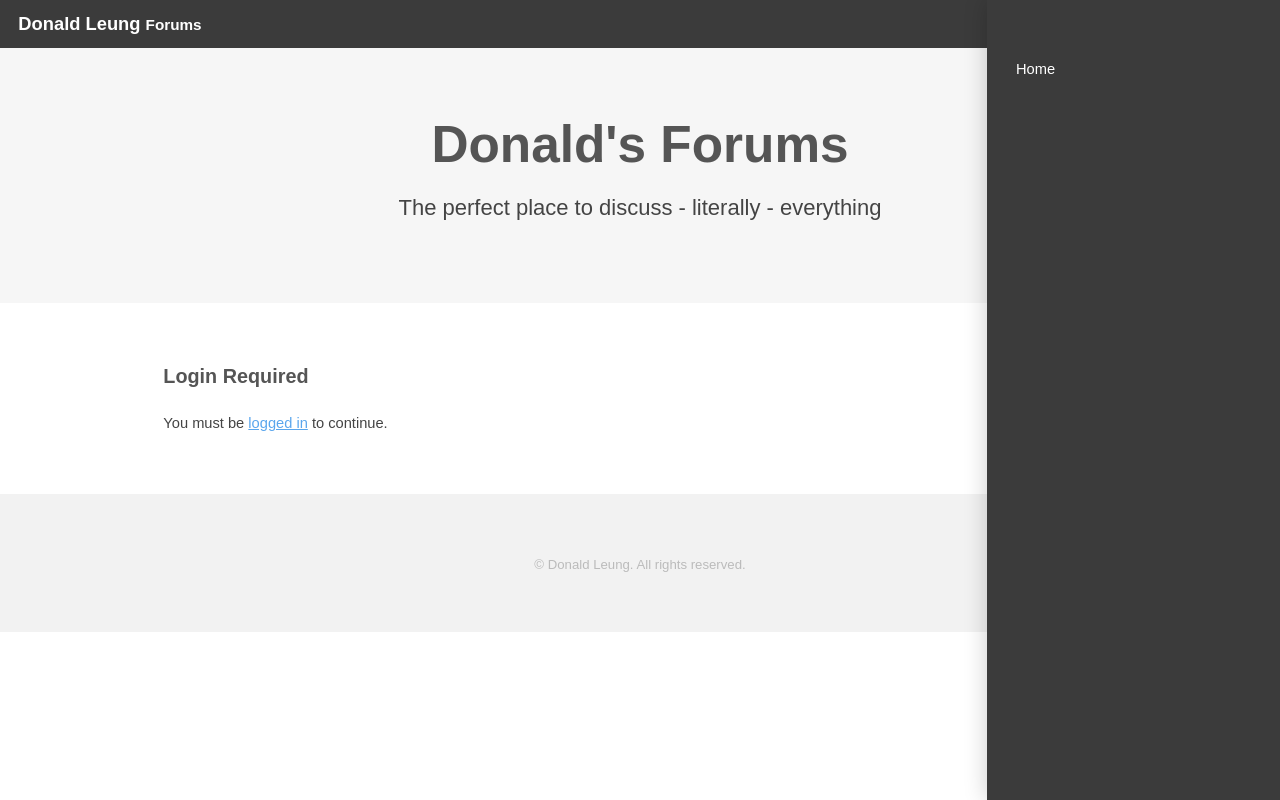
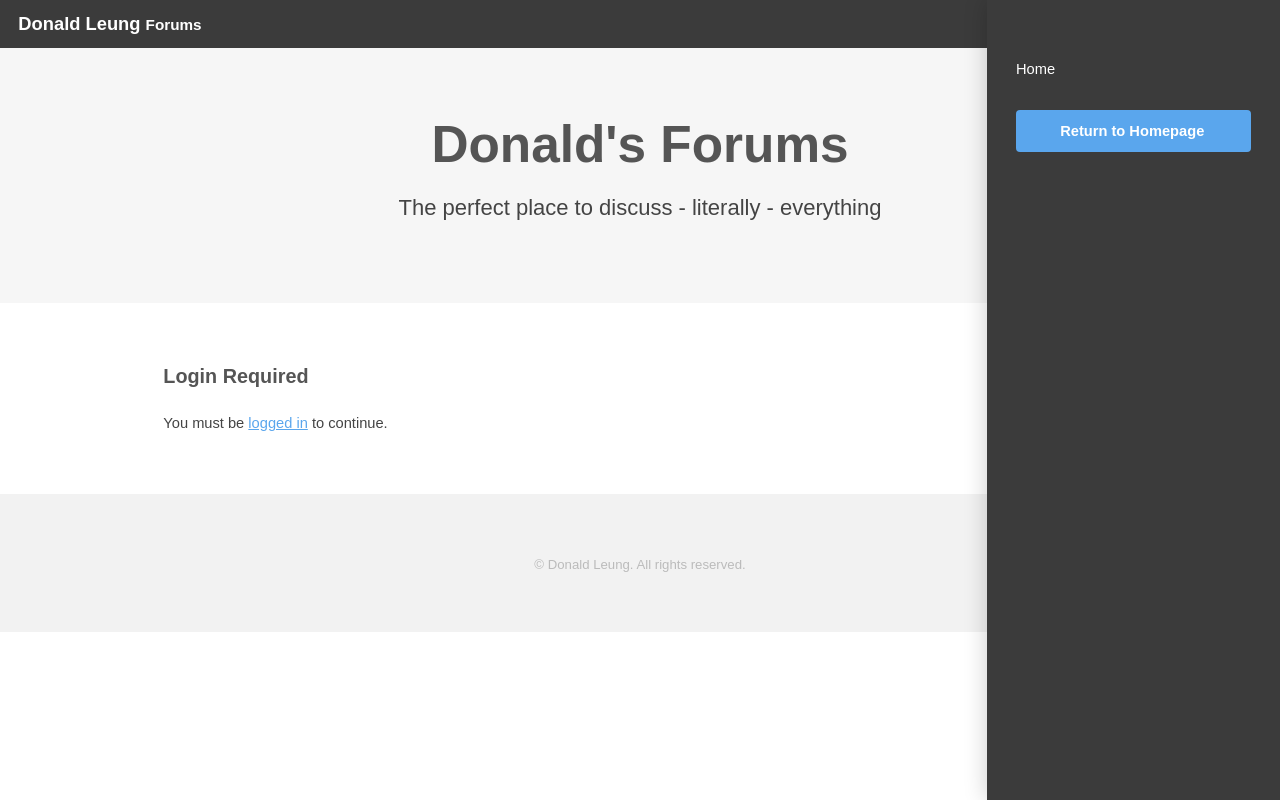
Before and after one commit to DonaldKellett/forums, a plain HTML site: page index.html in a window 1280 px wide. Both pictures are taken after a click on the link "Menu". Drawn offline with nearby package versions, Linux system fonts and the light colour scheme; files that its build step writes are made by us from their sources.

Commit message:
Added crucial button
To return to the homepage

```diff
--- a/index.html
+++ b/index.html
@@ -23,6 +23,9 @@
 					<li><a href="#content">Content</a></li>
 					<li><a href="#elements">Elements</a></li>
 					<li><a href="#grid">Grid System</a></li>
+				</ul>
+				<ul class="actions vertical">
+					<li><a href="http://donaldkellett.github.io/" class="button special fit icon fa fa-home">Return to Homepage</a></li>
 				</ul>
 			</nav>
 
```
Also changed, not shown: admin.html (+3 -0 lines), comment.html (+3 -0 lines), dev.html (+3 -0 lines), login.html (+3 -0 lines), logout.html (+3 -0 lines), mod.html (+3 -0 lines), post.html (+3 -0 lines), profile.html (+3 -0 lines).
